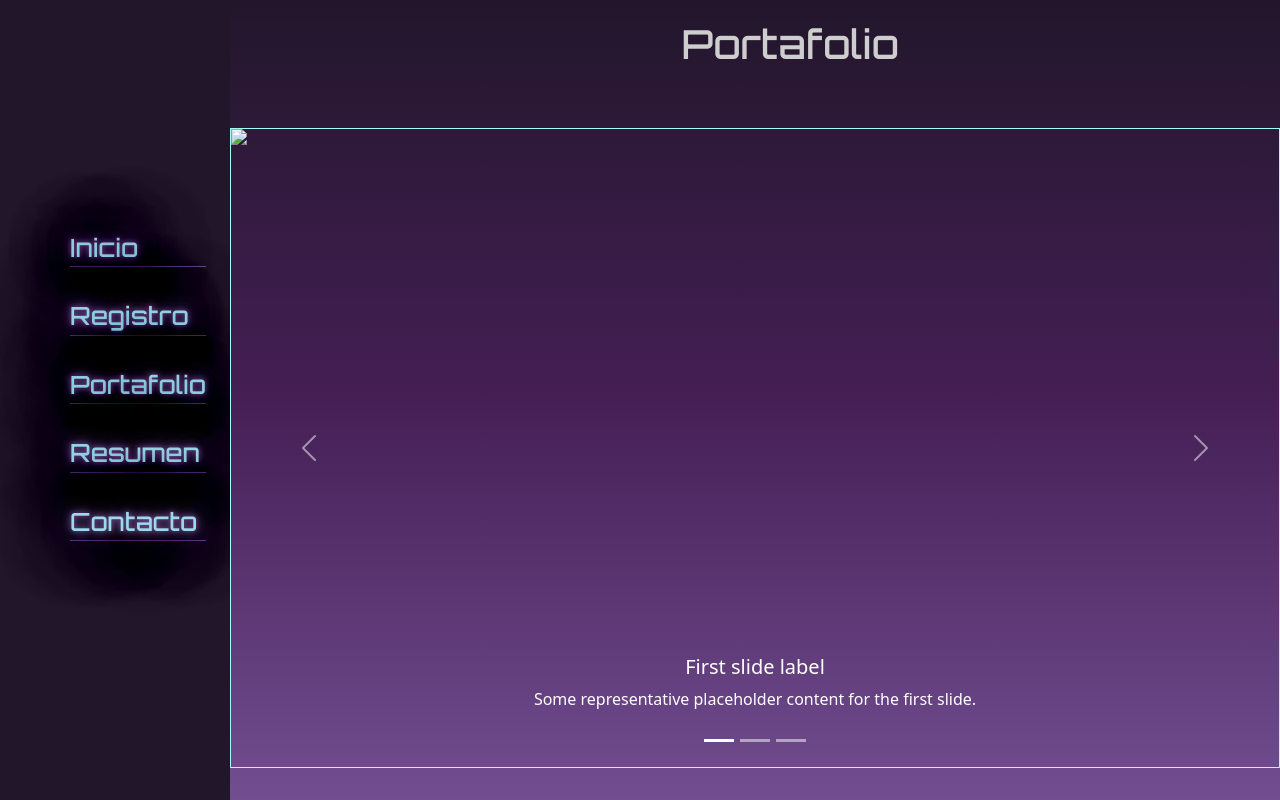
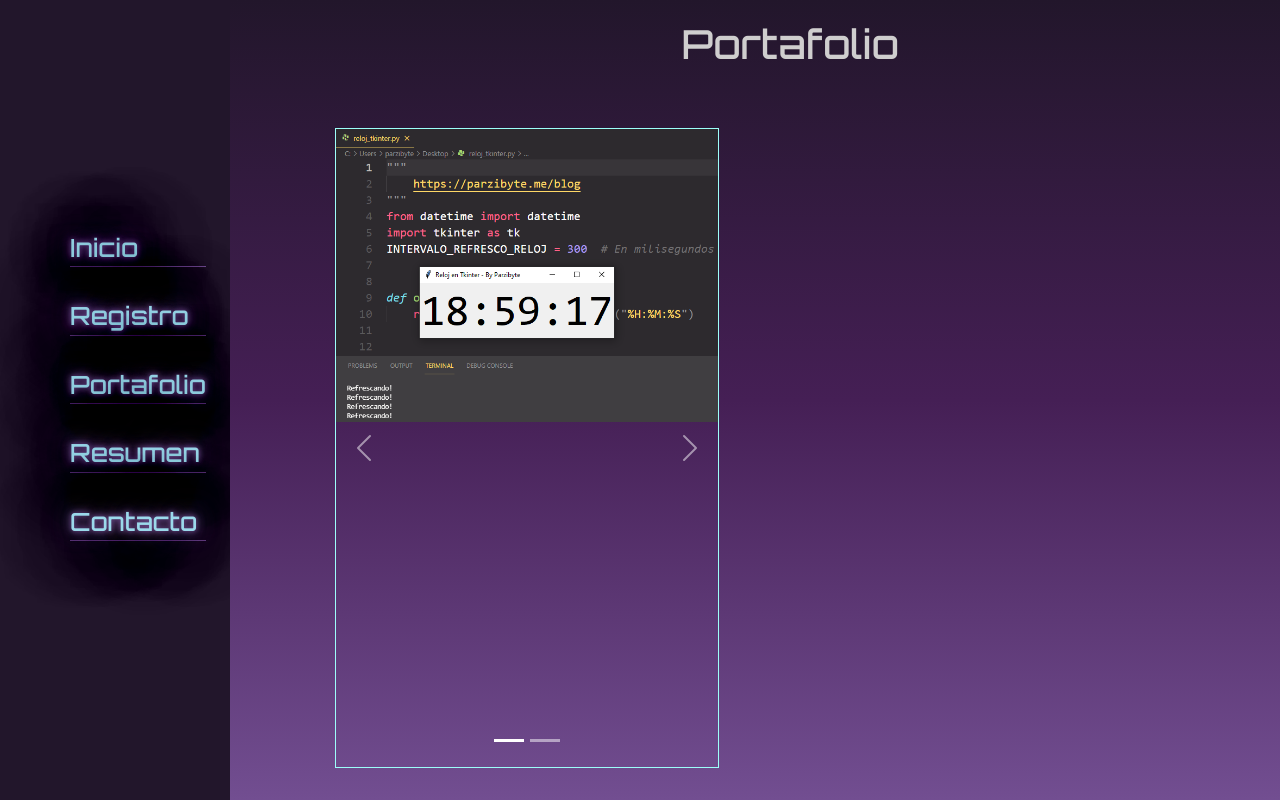
Before and after one commit to ljutreras/ProyectoPortafolio, a plain HTML site: page portafolio.html in a window 1280 px wide. Drawn offline with nearby package versions, Linux system fonts and the light colour scheme; a web font is replaced by a local one.

Commit message:
Modificacion registro y JS

```diff
--- a/asset/style.css
+++ b/asset/style.css
@@ -32,8 +32,11 @@
 
 }
 
-.car1,.car2,.car3{
+
+.car1,.car2{
+
     height: 80vh;
+    width: auto;
     border: 1px solid var(--celeste);
 }
 
@@ -196,6 +199,12 @@
     margin-left: 230px;
 }
 
+#carrusel{
+    width: 30vw;
+    margin-left: 10%;
+
+}
+
 #resumen{
     background: linear-gradient(180deg,var(--royalPurple) 0%,var(--wildBlue)50%,var(--nonPhotoBlue)100%);
     margin-left: 230px;
--- a/portafolio.html
+++ b/portafolio.html
@@ -1,19 +1,17 @@
 <!DOCTYPE html>
 <html lang="es">
+
 <head>
   <meta charset="UTF-8">
   <meta http-equiv="X-UA-Compatible" content="IE=edge">
   <meta name="viewport" content="width=device-width, initial-scale=1.0">
   <link rel="stylesheet" href="./asset/style.css" />
   <!-- CSS only -->
-    <link
-      href="https://cdn.jsdelivr.net/npm/bootstrap@5.2.0/dist/css/bootstrap.min.css"
-      rel="stylesheet"
-      integrity="sha384-gH2yIJqKdNHPEq0n4Mqa/HGKIhSkIHeL5AyhkYV8i59U5AR6csBvApHHNl/vI1Bx"
-      crossorigin="anonymous"
-    />
+  <link href="https://cdn.jsdelivr.net/npm/bootstrap@5.2.0/dist/css/bootstrap.min.css" rel="stylesheet"
+    integrity="sha384-gH2yIJqKdNHPEq0n4Mqa/HGKIhSkIHeL5AyhkYV8i59U5AR6csBvApHHNl/vI1Bx" crossorigin="anonymous" />
   <title>Proyectos | Leonardo Utreras</title>
 </head>
+
 <body>
   <header id="header">
     <nav id="nav-menu">
@@ -36,86 +34,38 @@
   </header>
   <div id="portafolio" class="position-relative min-vh-100">
     <h1 class="titulo-portafolio">Portafolio</h1>
-        <div
-          id="carouselExampleCaptions"
-          class="carousel slide"
-          data-bs-ride="false"
-        >
+    <div id="carrusel">
+      <div id="carouselExampleCaptions" class="carousel slide" data-bs-ride="false">
         <div class="carousel-indicators">
-            <button
-              type="button"
-              data-bs-target="#carouselExampleCaptions"
-              data-bs-slide-to="0"
-              class="active"
-              aria-current="true"
-              aria-label="Slide 1"
-            ></button>
-            <button
-              type="button"
-              data-bs-target="#carouselExampleCaptions"
-              data-bs-slide-to="1"
-              aria-label="Slide 2"
-            ></button>
-            <button
-              type="button"
-              data-bs-target="#carouselExampleCaptions"
-              data-bs-slide-to="2"
-              aria-label="Slide 3"
-            ></button>
+          <button type="button" data-bs-target="#carouselExampleCaptions" data-bs-slide-to="0" class="active"
+            aria-current="true" aria-label="Slide 1"></button>
+          <button type="button" data-bs-target="#carouselExampleCaptions" data-bs-slide-to="1"
+            aria-label="Slide 2"></button>
         </div>
         <div class="carousel-inner">
           <div class="carousel-item active car1">
-              <img src="..." class="d-block w-100" alt="..." />
-              <div class="carousel-caption d-none d-md-block">
-                <h5>First slide label</h5>
-                <p>
-                  Some representative placeholder content for the first slide.
-                </p>
+            <img src="./asset/img/reloj.png" class="d-block w-100" alt="relojPython"/>
+          </div>
+          <div class="carousel-item car2">
+            <img src="./asset/img/Agendamigos.png" class="d-block w-100" alt="agendAmigos" height="100%" />
           </div>
         </div>
-            <div class="carousel-item car2">
-              <img src="..." class="d-block w-100" alt="..." />
-              <div class="carousel-caption d-none d-md-block">
-                <h5>Second slide label</h5>
-                <p>
-                  Some representative placeholder content for the second slide.
-                </p>
-              </div>
-            </div>
-            <div class="carousel-item car3">
-              <img src="..." class="d-block w-100" alt="..." />
-              <div class="carousel-caption d-none d-md-block">
-                <h5>Third slide label</h5>
-                <p>
-                  Some representative placeholder content for the third slide.
-                </p>
-              </div>
-            </div>
-          </div>
-          <button
-            class="carousel-control-prev"
-            type="button"
-            data-bs-target="#carouselExampleCaptions"
-            data-bs-slide="prev"
-          >
+        <button class="carousel-control-prev" type="button" data-bs-target="#carouselExampleCaptions"
+          data-bs-slide="prev">
           <span class="carousel-control-prev-icon" aria-hidden="true"></span>
           <span class="visually-hidden">Previous</span>
         </button>
-          <button
-            class="carousel-control-next"
-            type="button"
-            data-bs-target="#carouselExampleCaptions"
-            data-bs-slide="next"
-          >
+        <button class="carousel-control-next" type="button" data-bs-target="#carouselExampleCaptions"
+          data-bs-slide="next">
           <span class="carousel-control-next-icon" aria-hidden="true"></span>
           <span class="visually-hidden">Next</span>
         </button>
       </div>
     </div>
-    <script
-      src="https://cdn.jsdelivr.net/npm/bootstrap@5.2.0/dist/js/bootstrap.bundle.min.js"
+  </div>
+  <script src="https://cdn.jsdelivr.net/npm/bootstrap@5.2.0/dist/js/bootstrap.bundle.min.js"
     integrity="sha384-A3rJD856KowSb7dwlZdYEkO39Gagi7vIsF0jrRAoQmDKKtQBHUuLZ9AsSv4jD4Xa"
-      crossorigin="anonymous"
-    ></script>
+    crossorigin="anonymous"></script>
 </body>
+
 </html>
```
Also changed, not shown: asset/img/Agendamigos.png (added), asset/img/reloj.png (added), 1 other file. Lines whose indentation alone changed are shown as unchanged.
